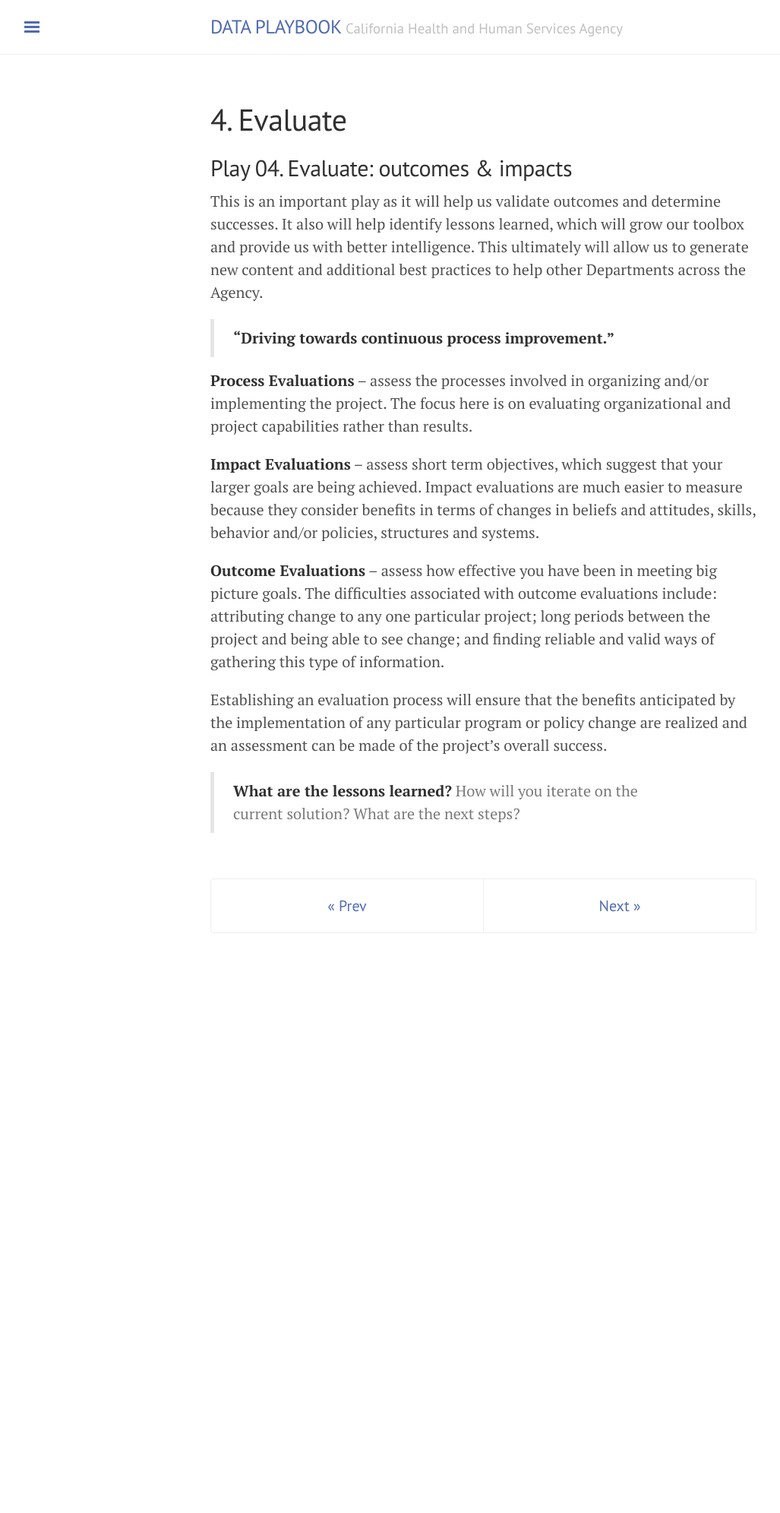
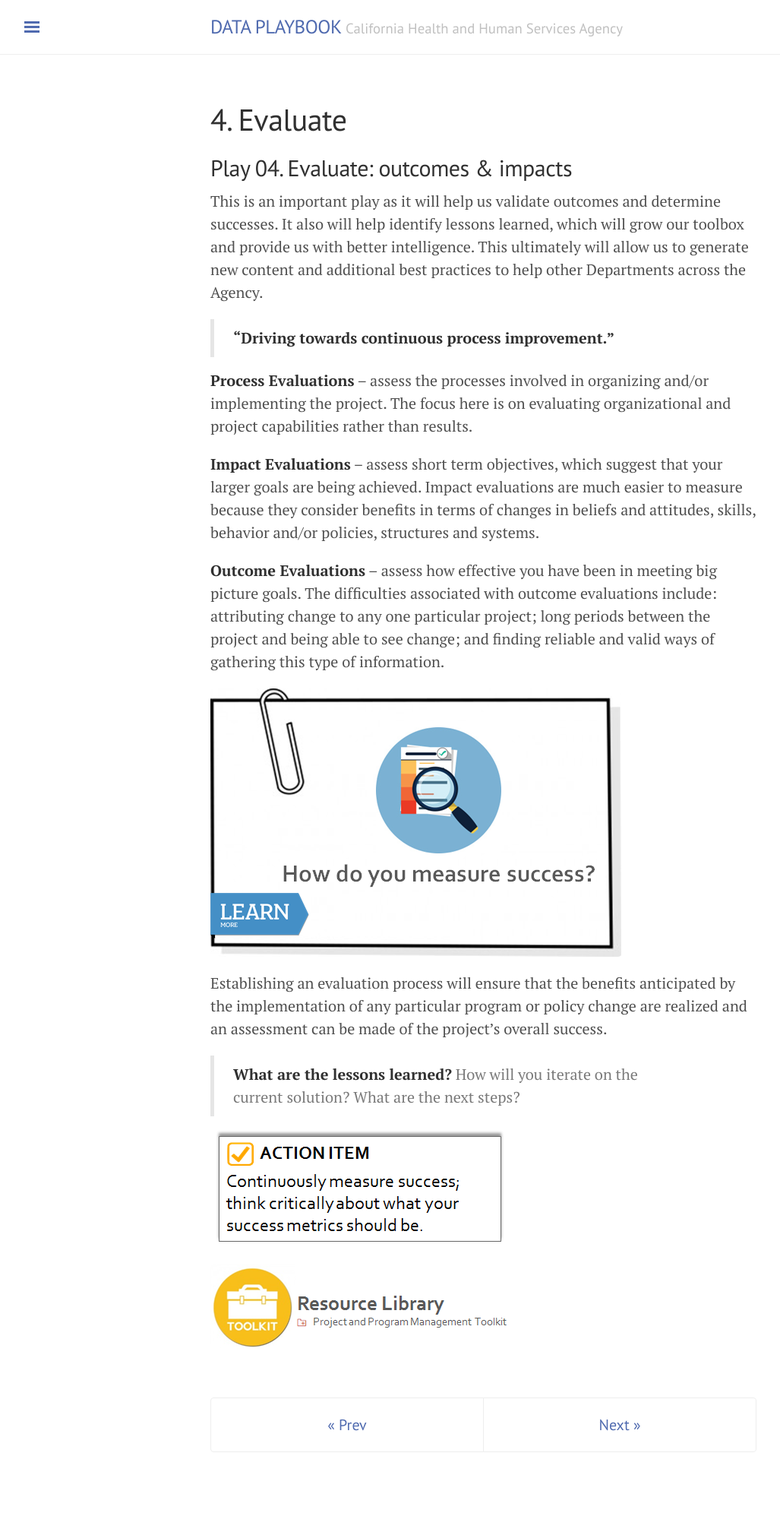
Before and after one commit to chhsdata/dataplaybook, a Jekyll site: the page built from 4_evaluate.md, in a window 1280 px wide. Shown: the whole page at 76% size, without its empty margins (3-1030 px from the left). Built offline with Jekyll 4.4.1, drawn with Linux system fonts in a browser that asks for light colours; before the commit the page ends 1308 px from its top, so only the background shows below that.

Commit message:
Edition 2-edits-01

```diff
--- a/4_evaluate.md
+++ b/4_evaluate.md
@@ -16,9 +16,15 @@ process improvement.”**
 
 **Outcome Evaluations** – assess how effective you have been in meeting big picture goals. The difficulties associated with outcome evaluations include: attributing change to any one particular project; long periods between the project and being able to see change; and finding reliable and valid ways of gathering this type of information.
 
+![How do you measure success?]({{ site.baseurl }}/assets/images/04_figure01.png "How do you measure success?")
+
 Establishing an evaluation process will ensure that the benefits anticipated by the implementation of any particular program or policy change are realized and an assessment can be made of the project’s overall success.
 
 >**What are the lessons learned?** How will you iterate on the current solution? What are the next steps?
+
+[![Action Item]({{ site.baseurl }}/assets/images/04_figure02.png "Action Item")]({{ site.baseurl }}/action_items)
+
+![CHHS Governance Resources]({{ site.baseurl }}/assets/images/04_figure03.png "CHHS Governance Resources")
 
 <!-- Pagination -->
 <div class="pagination">
```
Also changed, not shown: 1_define.md (+2 -2 lines), 2_assess.md (+1 -3 lines), 5_share.md (+4 -0 lines).
